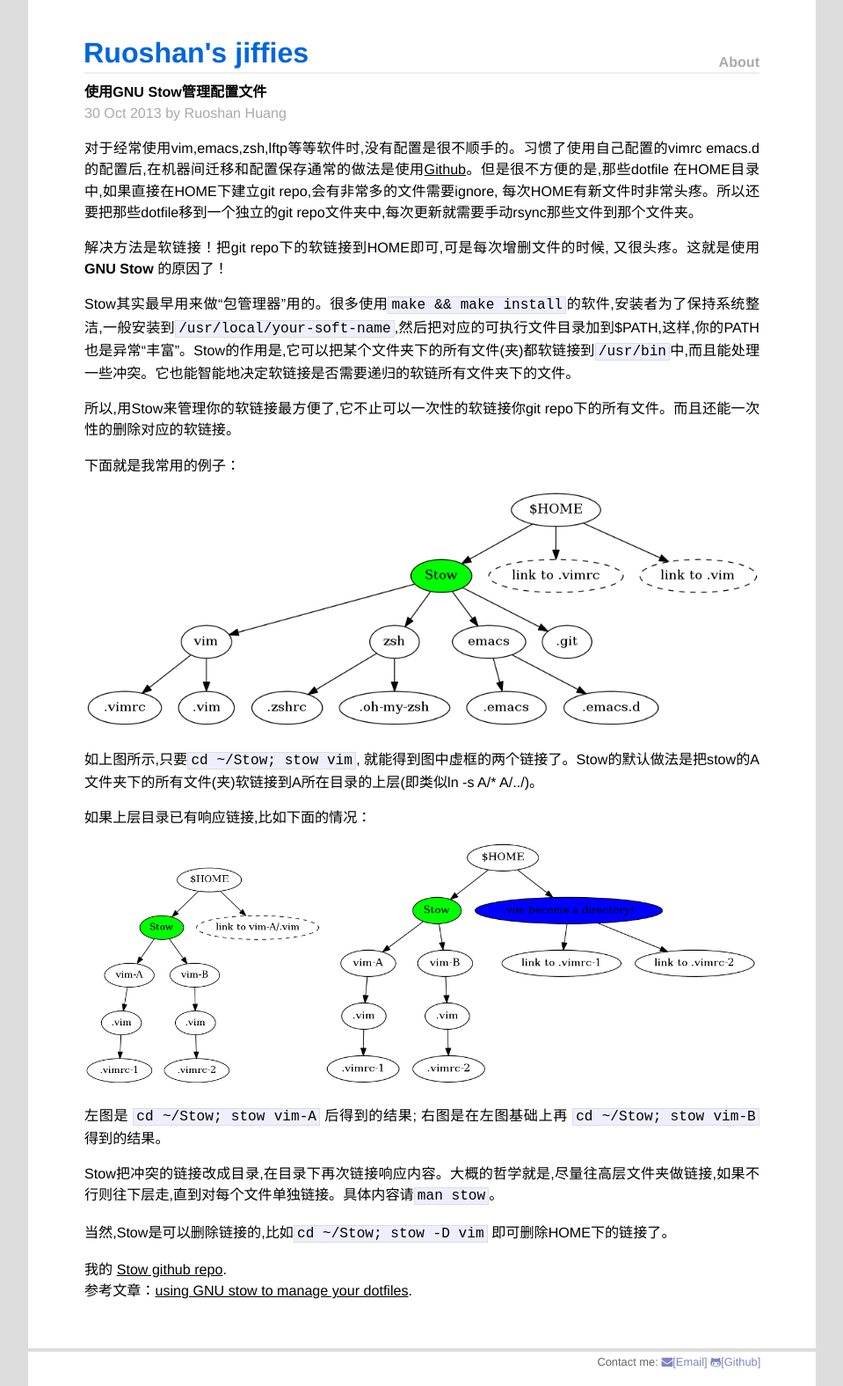
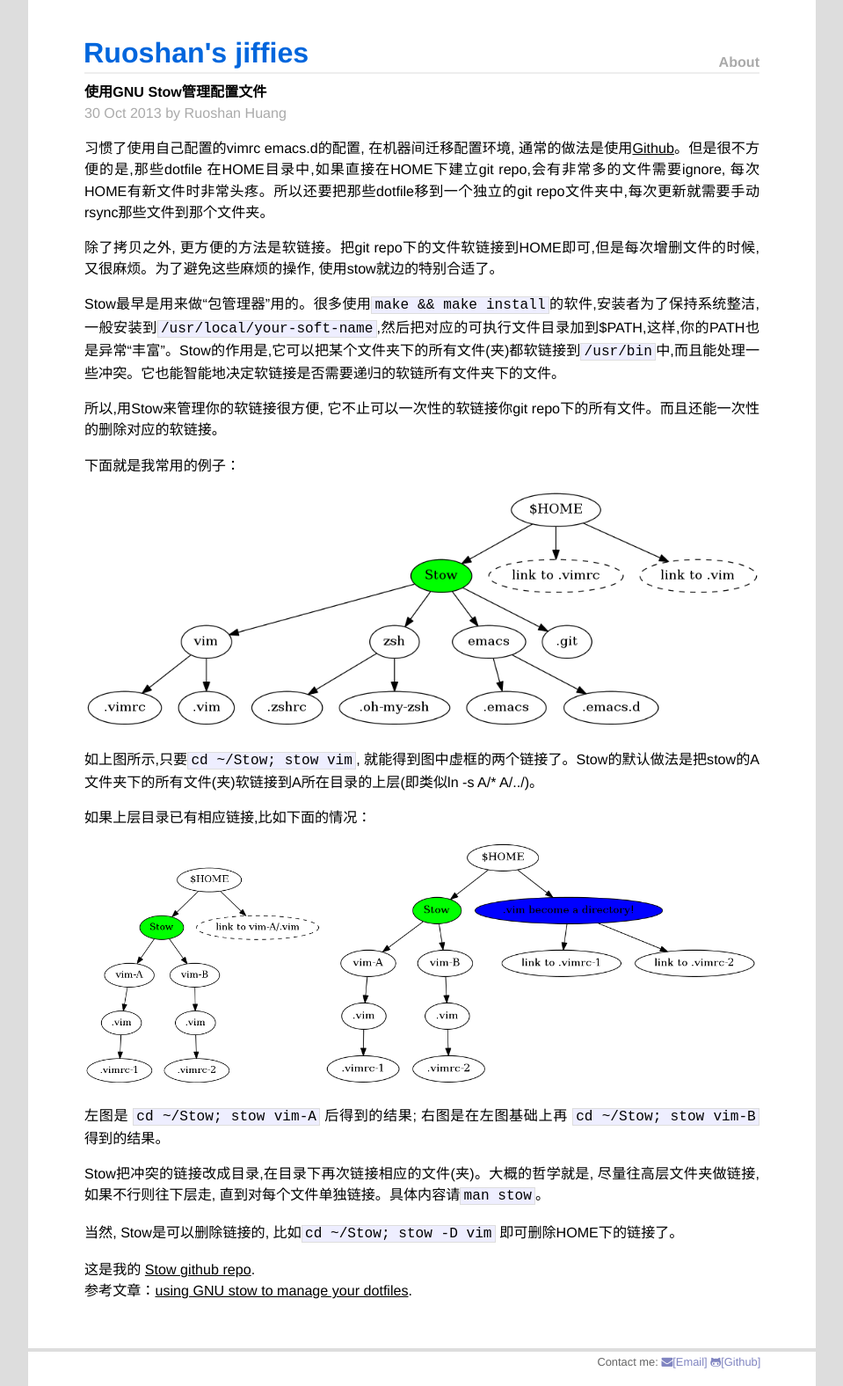
Before and after one commit to ruoshan/ruoshan.github.io, a Jekyll site: the page built from _posts/2013-10-30-gnu-stow.md, in a window 1280 px wide. Shown: the whole page at 88% size, without its empty margins (160-1119 px from the left). Built offline with Jekyll 4.4.1, drawn with Linux system fonts in a browser that asks for light colours; nearby versions of some CDN libraries; comment, search, counter and statistics services are not loaded.

Commit message:
update stow post.

```diff
--- a/_posts/2013-10-30-gnu-stow.md
+++ b/_posts/2013-10-30-gnu-stow.md
@@ -5,16 +5,16 @@
 date: 2013-10-30 18:37
 ---
 
-对于经常使用vim,emacs,zsh,lftp等等软件时,没有配置是很不顺手的。习惯了使用自己配置的vimrc emacs.d的配置后,在机器间迁移和配置保存通常的做法是使用[Github](http://github.com)。但是很不方便的是,那些dotfile
+习惯了使用自己配置的vimrc emacs.d的配置, 在机器间迁移配置环境, 通常的做法是使用[Github](http://github.com)。但是很不方便的是,那些dotfile
 在HOME目录中,如果直接在HOME下建立git repo,会有非常多的文件需要ignore,
 每次HOME有新文件时非常头疼。所以还要把那些dotfile移到一个独立的git repo文件夹中,每次更新就需要手动rsync那些文件到那个文件夹。
 
-解决方法是软链接！把git repo下的软链接到HOME即可,可是每次增删文件的时候,
-又很头疼。这就是使用 **GNU Stow** 的原因了！
+除了拷贝之外, 更方便的方法是软链接。把git repo下的文件软链接到HOME即可,但是每次增删文件的时候,
+又很麻烦。为了避免这些麻烦的操作, 使用stow就边的特别合适了。
 
-Stow其实最早用来做“包管理器”用的。很多使用`make && make install`的软件,安装者为了保持系统整洁,一般安装到`/usr/local/your-soft-name`,然后把对应的可执行文件目录加到$PATH,这样,你的PATH也是异常“丰富”。Stow的作用是,它可以把某个文件夹下的所有文件(夹)都软链接到`/usr/bin`中,而且能处理一些冲突。它也能智能地决定软链接是否需要递归的软链所有文件夹下的文件。
+Stow最早是用来做“包管理器”用的。很多使用`make && make install`的软件,安装者为了保持系统整洁,一般安装到`/usr/local/your-soft-name`,然后把对应的可执行文件目录加到$PATH,这样,你的PATH也是异常“丰富”。Stow的作用是,它可以把某个文件夹下的所有文件(夹)都软链接到`/usr/bin`中,而且能处理一些冲突。它也能智能地决定软链接是否需要递归的软链所有文件夹下的文件。
 
-所以,用Stow来管理你的软链接最方便了,它不止可以一次性的软链接你git repo下的所有文件。而且还能一次性的删除对应的软链接。
+所以,用Stow来管理你的软链接很方便, 它不止可以一次性的软链接你git repo下的所有文件。而且还能一次性的删除对应的软链接。
 
 下面就是我常用的例子：
 
@@ -22,16 +22,16 @@
 
 如上图所示,只要`cd ~/Stow; stow vim`, 就能得到图中虚框的两个链接了。Stow的默认做法是把stow的A文件夹下的所有文件(夹)软链接到A所在目录的上层(即类似ln -s A/\* A/../)。
 
-如果上层目录已有响应链接,比如下面的情况：
+如果上层目录已有相应链接,比如下面的情况：
 
 <img width="35%" src="{{ site.url }}/assets/stow-resolve-1.png" />
 <img width="64%" src="{{ site.url }}/assets/stow-resolve-2.png" />
 
 左图是 `cd ~/Stow; stow vim-A` 后得到的结果; 右图是在左图基础上再 `cd ~/Stow; stow vim-B` 得到的结果。
 
-Stow把冲突的链接改成目录,在目录下再次链接响应内容。大概的哲学就是,尽量往高层文件夹做链接,如果不行则往下层走,直到对每个文件单独链接。具体内容请`man stow`。
+Stow把冲突的链接改成目录,在目录下再次链接相应的文件(夹)。大概的哲学就是, 尽量往高层文件夹做链接, 如果不行则往下层走, 直到对每个文件单独链接。具体内容请`man stow`。
 
-当然,Stow是可以删除链接的,比如`cd ~/Stow; stow -D vim` 即可删除HOME下的链接了。
+当然, Stow是可以删除链接的, 比如`cd ~/Stow; stow -D vim` 即可删除HOME下的链接了。
 
-我的 <a target="_blank" href="https://github.com/ruoshan/stow">Stow github repo</a>.<br />
+这是我的 <a target="_blank" href="https://github.com/ruoshan/stow">Stow github repo</a>.<br />
 参考文章：<a target="_blank" href="http://brandon.invergo.net/news/2012-05-26-using-gnu-stow-to-manage-your-dotfiles.html">using GNU stow to manage your dotfiles</a>.
```
